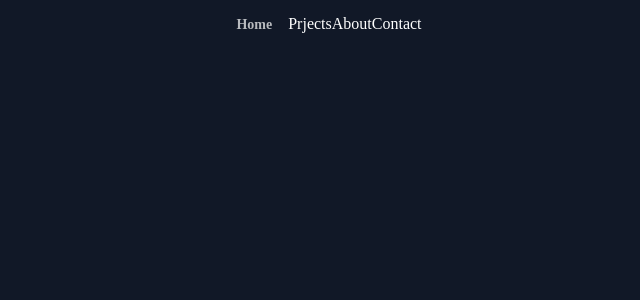
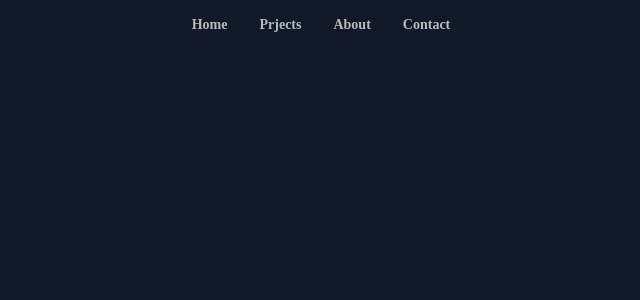
Before and after one commit to First-Step-company/portfolio, a Next.js app: page / in a window 1280 px wide. Shown: the top 300 px of the page, without its empty margins (319-959 px from the left). Built offline with nearby package versions, Linux system fonts and the light colour scheme; a web font is replaced by a local one.

Commit message:
Auto-update: Sat 11/30/2024 21:15:54.13

```diff
--- a/src/sections/Header.tsx
+++ b/src/sections/Header.tsx
@@ -1,10 +1,10 @@
 export const Header = () => {
   return <div className="flex justify-center items-center relative top-3">
     <nav>
-        <a href="" className="px-4 py-1.5 rounded-full text-white/70 text-sm font-semibold">Home</a>
-        <a href="">Prjects</a>
-        <a href="">About</a>
-        <a href="">Contact</a>
+        <a href="" className="nav-item">Home</a>
+        <a href="" className="nav-item">Prjects</a>
+        <a href="" className="nav-item">About</a>
+        <a href="" className="nav-item">Contact</a>
     </nav>
   </div>;
 };
```
